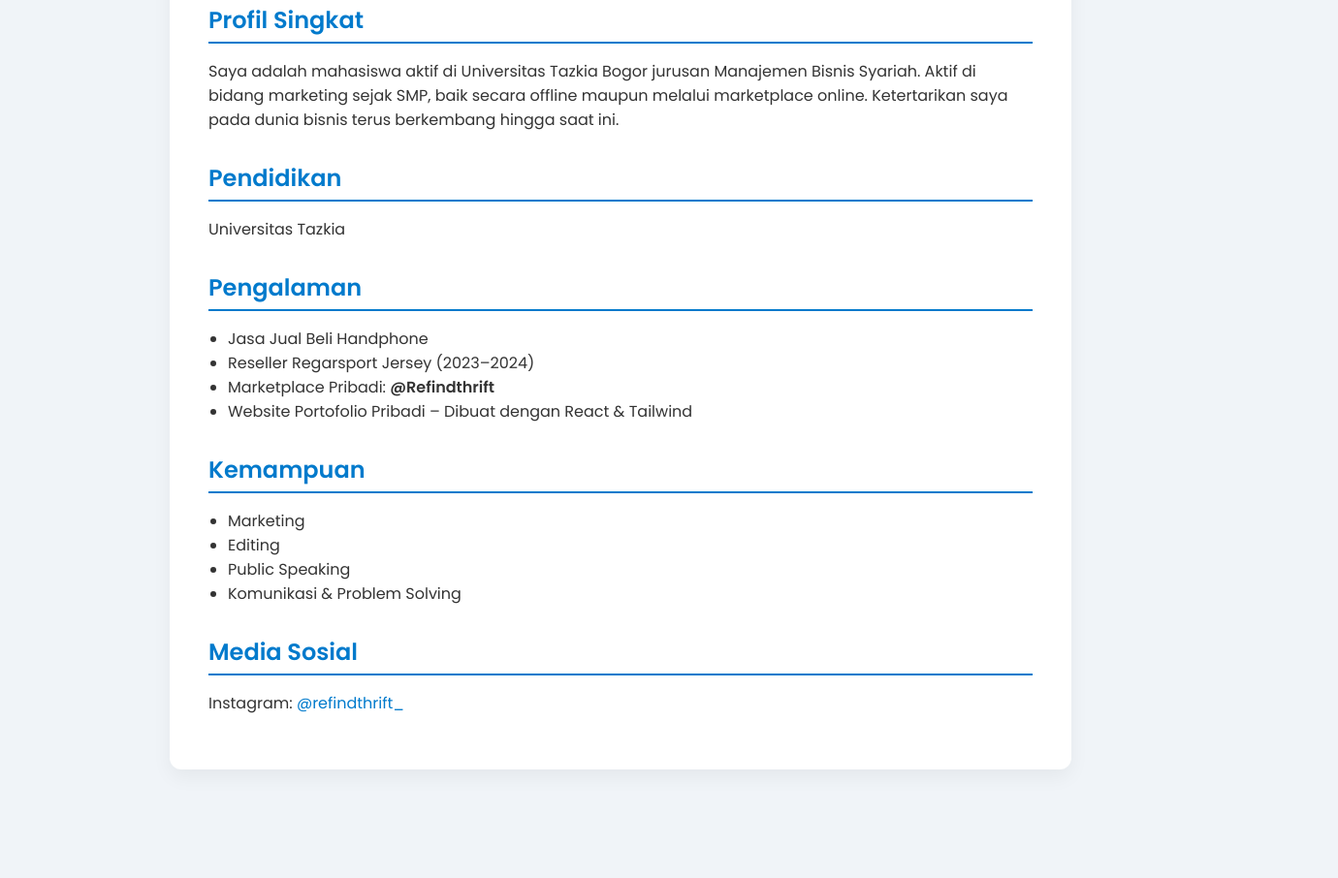
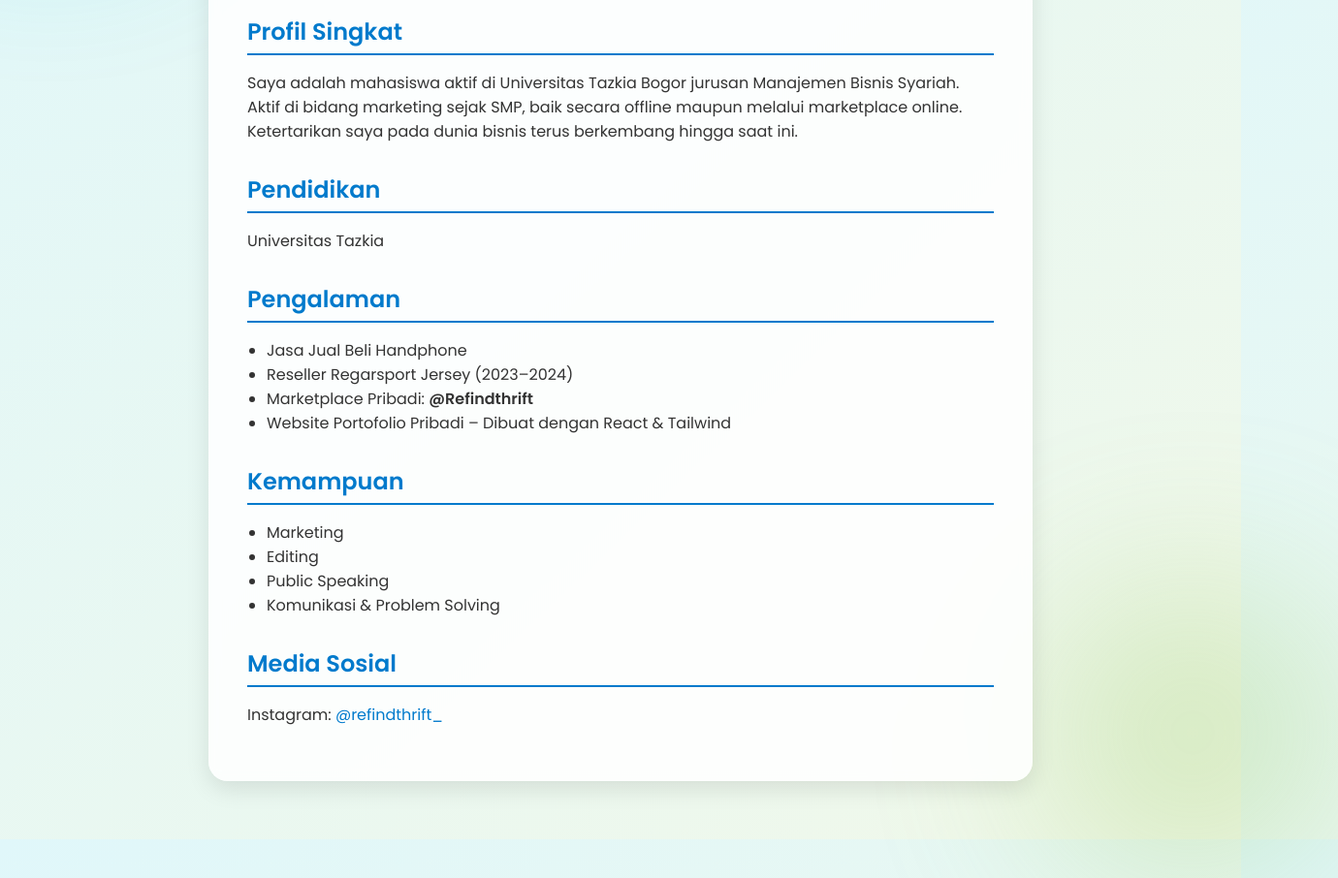
Before and after one commit to Kelvinprtma/cv-kelvin, a plain HTML site: page index.html in a window 1280 px wide. Shown: the part 357-1263 px from the top of the page at 97% size, 1380 px wide, since content can reach past the window. Before the commit the page ends 1191 px from the top, so only its background shows below. Drawn offline with Linux system fonts and the light colour scheme.

Commit message:
update background estetik

```diff
--- a/index.html
+++ b/index.html
@@ -6,60 +6,111 @@
   <title>CV Kelvin Pratama</title>
   <link href="https://fonts.googleapis.com/css2?family=Poppins:wght@400;600&display=swap" rel="stylesheet">
   <style>
+    * {
+      box-sizing: border-box;
+    }
     body {
       margin: 0;
       font-family: 'Poppins', sans-serif;
-      background-color: #f0f4f8;
+      background: linear-gradient(to bottom right, #e0f7fa, #f1f8e9);
       color: #333;
+      position: relative;
+      min-height: 100vh;
+      overflow-x: hidden;
     }
+
+    .blur-bg {
+      position: absolute;
+      width: 300px;
+      height: 300px;
+      border-radius: 50%;
+      filter: blur(100px);
+      opacity: 0.3;
+      z-index: 0;
+    }
+
+    .blur-1 {
+      top: -100px;
+      left: -100px;
+      background: #00bcd4;
+    }
+
+    .blur-2 {
+      bottom: -100px;
+      right: -100px;
+      background: #8bc34a;
+    }
+
     .container {
+      position: relative;
+      z-index: 1;
       max-width: 850px;
-      margin: 40px auto;
-      background: #ffffff;
+      margin: 60px auto;
+      background: #ffffffdd;
       padding: 40px;
-      border-radius: 12px;
-      box-shadow: 0 8px 20px rgba(0, 0, 0, 0.05);
+      border-radius: 20px;
+      box-shadow: 0 8px 25px rgba(0, 0, 0, 0.1);
+      backdrop-filter: blur(6px);
     }
+
     .photo {
       text-align: center;
     }
+
     .photo img {
       width: 140px;
       border-radius: 50%;
       border: 4px solid #007acc;
     }
+
     h1 {
       text-align: center;
       color: #007acc;
       margin-bottom: 5px;
     }
+
     p.center {
       text-align: center;
       margin-top: 0;
       font-size: 14px;
     }
+
     .section {
       margin-top: 30px;
     }
+
     .section h2 {
       color: #007acc;
       border-bottom: 2px solid #007acc;
       padding-bottom: 5px;
       margin-bottom: 15px;
     }
+
     ul {
       padding-left: 20px;
     }
+
     a {
       color: #007acc;
       text-decoration: none;
     }
+
     a:hover {
       text-decoration: underline;
+    }
+
+    @media (max-width: 600px) {
+      .container {
+        margin: 30px 15px;
+        padding: 25px;
+      }
     }
   </style>
 </head>
 <body>
+  <div class="blur-bg blur-1"></div>
+  <div class="blur-bg blur-2"></div>
+
   <div class="container">
     <div class="photo">
       <img src="foto.jpg.jpg" alt="Kelvin Pratama">
```
